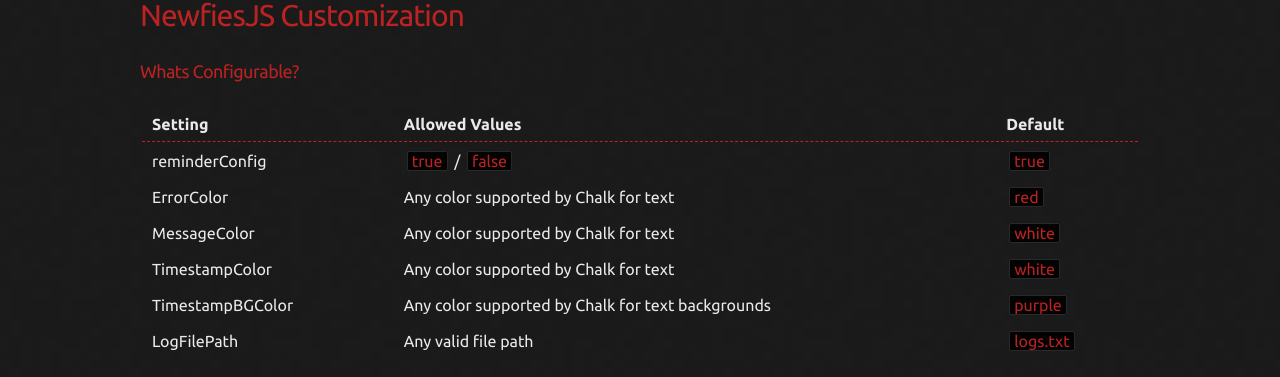
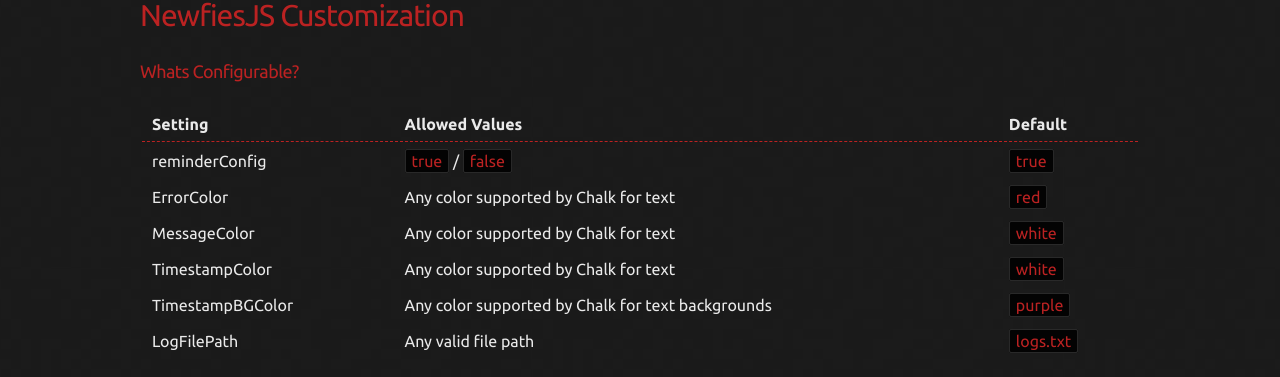
Before and after one commit to Newfies/module, a Jekyll site: the page built from index.md, in a window 1280 px wide. Shown: the part 796-1173 px from the top of the page. Built offline with Jekyll 4.4.1, drawn with Linux system fonts in a browser that asks for light colours; some web fonts are replaced; our own code applies the rules of GitHub Pages for plain Markdown files.

Commit message:
Update jekyll-theme-hacker.scss

```diff
--- a/_sass/jekyll-theme-hacker.scss
+++ b/_sass/jekyll-theme-hacker.scss
@@ -181,8 +181,8 @@
 code.highlighter-rouge {
   background: rgba(0,0,0,0.9);
   border: 1px solid rgba(255, 255, 255, 0.15);
-  padding: 0px 4px;
-  margin: 0px 3px;
+  padding: 2px 6px;
+  margin: 0px 0px;
   color: #bb2222;
   border-radius: 2px;
 }
```
